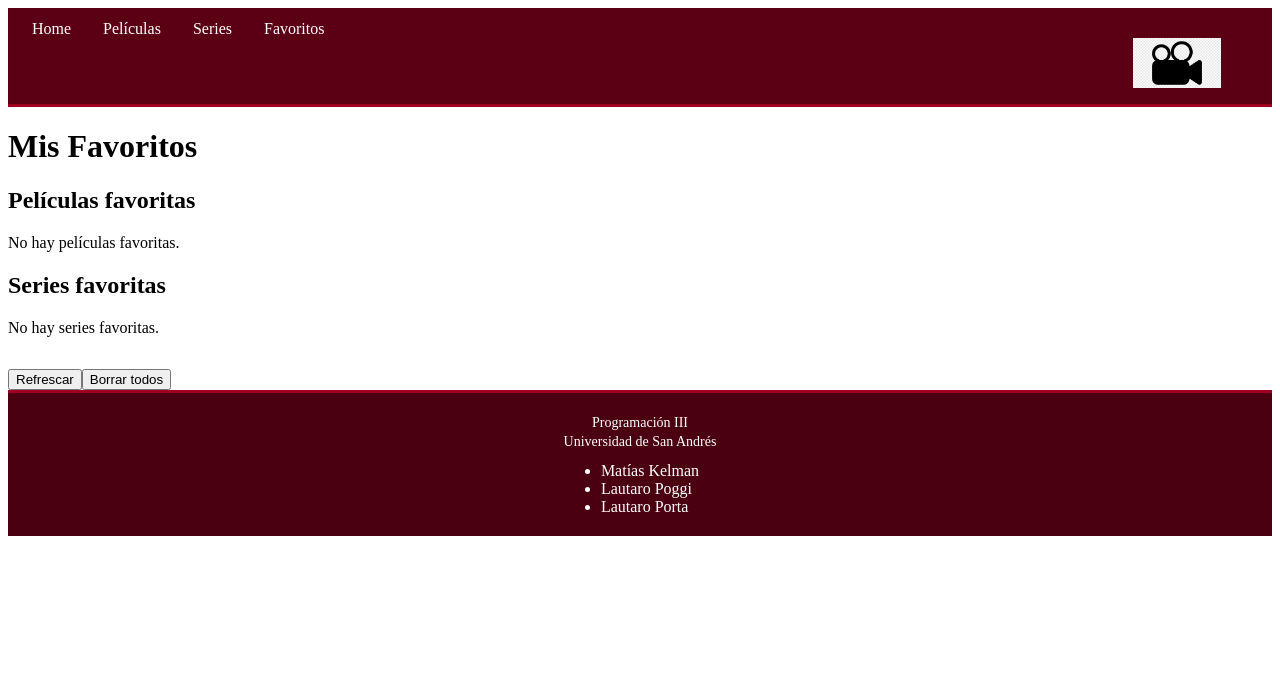
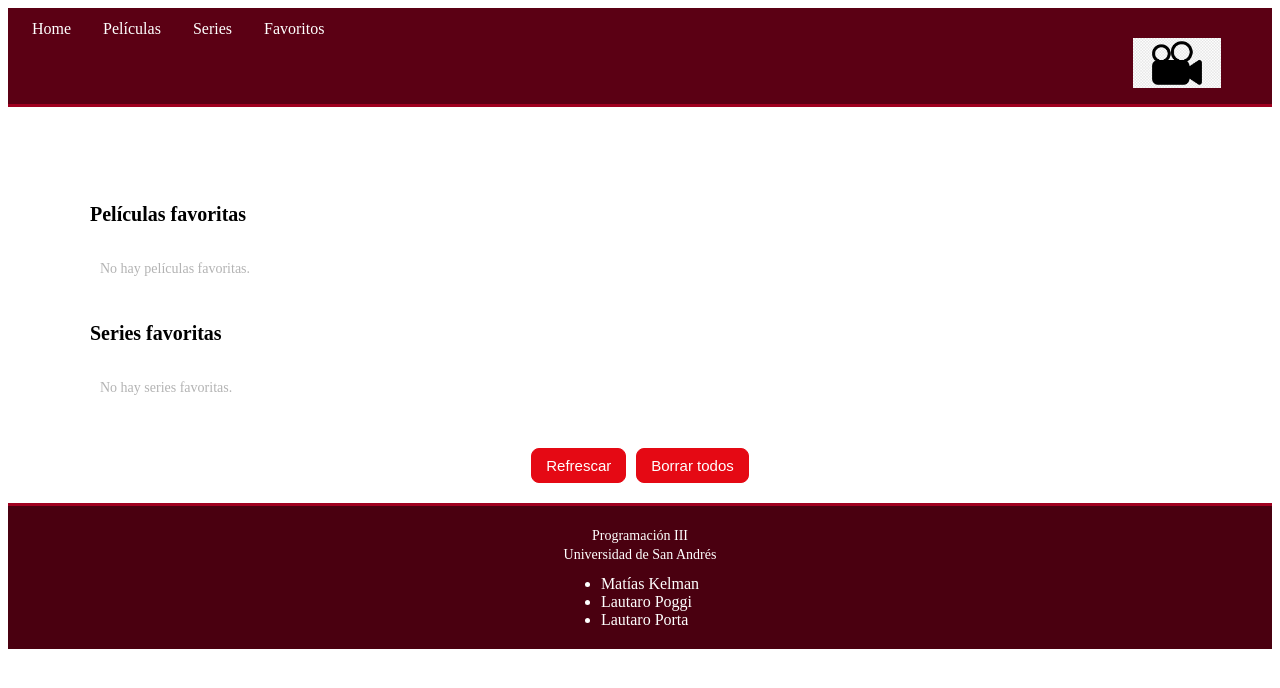
Before and after one commit to matiaskelman/PI_Prog3_Grupo10, a React (Create React App) app in the folder myapp/: page /Favoritos in a window 1280 px wide. Shown: the top 688 px of the page. Built offline with nearby package versions, Linux system fonts and the light colour scheme.

Commit message:
Favoritos acomodado + css de favoritos + Punto 9 completo, loader en todas las paginas

```diff
--- /dev/null
+++ b/myapp/src/Components/Favorites/favorites.css
@@ -0,0 +1,100 @@
+.favorites-container {
+  max-width: 1100px;
+  margin: 0 auto;
+  padding: 20px;
+  color: #ffffff;
+}
+
+.page-title {
+  font-size: 28px;
+  font-weight: 700;
+  margin-bottom: 20px;
+  text-align: center;
+  color: #ffffff;
+}
+
+.section-title {
+  font-size: 20px;
+  font-weight: 600;
+  margin: 25px 0 15px;
+  color: black;
+}
+
+.grid {
+  display: grid;
+  gap: 20px;
+}
+
+.card-article {
+  background: #1b1b1b;
+  border: 1px solid #2a2a2a;
+  border-radius: 12px;
+  text-align: center;
+  padding: 12px;
+}
+
+
+
+.card-article img {
+  width: 100%;
+  height: 270px;
+  object-fit: cover;
+  border-radius: 8px;
+  margin-bottom: 10px;
+}
+
+.card-article h3 {
+  font-size: 16px;
+  font-weight: 600;
+  margin: 8px 0;
+  color: #ffffff;
+}
+
+.card-article a {
+  color: #e50914;
+  font-size: 14px;
+  text-decoration: none;
+  margin-right: 10px;
+}
+
+.card-article button {
+  background: #6d6d6d;
+  border: 1px solid #6d6d6d;
+  border-radius: 6px;
+  padding: 6px 10px;
+  font-size: 14px;
+  color: #ffffff;
+}
+
+.card-article button:hover {
+  background: #e50914;
+  border-color: #e50914;
+}
+
+.favorites-empty {
+  font-size: 14px;
+  color: #b3b3b3;
+  text-align: center;
+  margin: 20px 0;
+}
+
+.detail-buttons {
+  display: flex;
+  gap: 10px;
+  justify-content: center;
+  margin-top: 30px;
+}
+
+.detail-buttons button {
+  background: #e50914;
+  border: 1px solid #e50914;
+  border-radius: 8px;
+  padding: 8px 14px;
+  font-size: 15px;
+  color: #ffffff;
+}
+
+
+.detail-buttons button:hover {
+  color: #e50914;
+}
--- a/myapp/src/Components/Favorites/favorites.js
+++ b/myapp/src/Components/Favorites/favorites.js
@@ -1,12 +1,14 @@
 import React, { Component } from 'react';
 import { Link } from 'react-router-dom';
+import './favorites.css';
 
 class Favoritos extends Component {
   constructor(props){
     super(props);
     this.state = {
       favoriteMovies: [],
-      favoriteSeries: []
+      favoriteSeries: [],
+      cargandoElementos: true
     };
   }
 
@@ -30,38 +32,39 @@ class Favoritos extends Component {
 
     this.setState({
       favoriteMovies: movies,
-      favoriteSeries: series
+      favoriteSeries: series,
+      cargandoElementos: false
     });
   }
 
   removeFavorite = (type, id) => {
     if (type === 'movie') {
       const updated = this.state.favoriteMovies.filter(item => item.id !== id);
-      localStorage.setItem('favoritos', JSON.stringify(updated));          // 👈 nuestra key
+      localStorage.setItem('favoritos', JSON.stringify(updated));
       this.setState({ favoriteMovies: updated });
     } else {
       const updated = this.state.favoriteSeries.filter(item => item.id !== id);
-      localStorage.setItem('favoritosSeries', JSON.stringify(updated));    // 👈 nuestra key
+      localStorage.setItem('favoritosSeries', JSON.stringify(updated));
       this.setState({ favoriteSeries: updated });
     }
   }
 
   borrarTodos(){
-    localStorage.setItem('favoritos', JSON.stringify([]));                 // 👈 nuestra key
-    localStorage.setItem('favoritosSeries', JSON.stringify([]));           // 👈 nuestra key
+    localStorage.setItem('favoritos', JSON.stringify([]));
+    localStorage.setItem('favoritosSeries', JSON.stringify([]));
     this.setState({ favoriteMovies: [], favoriteSeries: [] });
   }
 
   renderItem = (item, type) => {
     return (
-      <div key={item.id} className="card-article-popular-movies">
+      <div key={item.id} className="card-article">
         <img
           src={`https://image.tmdb.org/t/p/w500${item.poster_path}`}
           alt=""
         />
         <h3>{item.original_title || item.title || item.original_name || item.name}</h3>
         <div>
-          <Link to={`/Detalle/${item.id}`}>Ver detalle</Link> {/* ruta de tu App.js */}
+          <Link to={`/Detalle/${item.id}`}>Ver detalle</Link> {}
           <button onClick={() => this.removeFavorite(type, item.id)}>Eliminar</button>
         </div>
       </div>
@@ -69,13 +72,18 @@ class Favoritos extends Component {
   }
 
   render() {
+    if (this.state.cargandoElementos) {
+      return <h1 >Cargando...</h1>;
+  }
     return (
+
+
       <main>
         <div className="favorites-container">
           <h1 className="page-title">Mis Favoritos</h1>
 
           <h2 className="section-title">Películas favoritas</h2>
-          <section className='movies-grid'>
+          <section className='grid'>
             {this.state.favoriteMovies.length === 0 ? (
               <p className="favorites-empty">No hay películas favoritas.</p>
             ) : (
@@ -84,11 +92,11 @@ class Favoritos extends Component {
           </section>
 
           <h2 className="section-title">Series favoritas</h2>
-          <section className='movies-grid'>
+          <section className='grid'>
             {this.state.favoriteSeries.length === 0 ? (
               <p className="favorites-empty">No hay series favoritas.</p>
             ) : (
-              this.state.favoriteSeries.map(item => this.renderItem(item, 'tv'))
+              this.state.favoriteSeries.map(item => this.renderItem(item, 'series'))
             )}
           </section>
 
--- a/myapp/src/Components/Serie/serie.js
+++ b/myapp/src/Components/Serie/serie.js
@@ -33,7 +33,7 @@ class Serie extends Component {
   agregarFavorito(id) {
     const recuperoFavoritos = localStorage.getItem('favoritosSeries');
     const favoritosParseados = recuperoFavoritos !== null ? JSON.parse(recuperoFavoritos) : [];
-    favoritosParseados.push(id);
+    favoritosParseados.push(this.state.informacionItem);
     localStorage.setItem('favoritosSeries', JSON.stringify(favoritosParseados));
     this.setState({ esFavorito: true });
   }
@@ -41,7 +41,7 @@ class Serie extends Component {
   sacarFavorito(id) {
     const recuperoFavoritos = localStorage.getItem('favoritosSeries');
     const favoritosParseados = recuperoFavoritos !== null ? JSON.parse(recuperoFavoritos) : [];
-    const filtroFavoritos = favoritosParseados.filter(f => f !== id);
+    const filtroFavoritos = favoritosParseados.filter(f => f.id !== id);
     localStorage.setItem('favoritosSeries', JSON.stringify(filtroFavoritos));
     this.setState({ esFavorito: false });
   }
--- a/myapp/src/screens/Detalle/Detalle.js
+++ b/myapp/src/screens/Detalle/Detalle.js
@@ -7,7 +7,7 @@ export class Detalle extends Component {
     super(props);
     this.state = {
       detalle: [],
-      cargando: true,
+      cargandoElementos: true,
       id: props.match.params.id
 
     };
@@ -19,7 +19,7 @@ id = id.slice(1)
     fetch( `https://api.themoviedb.org/3/movie/${id}?api_key=f9fed29318027d1571e2d4e385ce272d&language=es-ES&page=1`)
       .then(response => response.json())
       .then(data => {
-        this.setState({ detalle: data, cargando: false })
+        this.setState({ detalle: data,cargandoElementos: false })
         console.log(data)
       })
       .catch(() => this.setState({ detalle: [] }));
@@ -29,7 +29,7 @@ else {
     fetch( `https://api.themoviedb.org/3/tv/${id}?api_key=f9fed29318027d1571e2d4e385ce272d&language=es-ES&page=1`)
       .then(response => response.json())
       .then(data => {
-        this.setState({ detalle: data, cargando: false })
+        this.setState({ detalle: data, cargandoElementos: false })
         console.log(data)
       })
       .catch(() => this.setState({ detalle: [] }));
@@ -40,6 +40,10 @@ else {
 
 let id = this.props.match.params.id
     const item = this.state.detalle;
+
+       if (this.state.cargandoElementos) {
+    return <h1>Cargando...</h1>;
+  }
 
     if(id[0] === "1"){
 
--- a/myapp/src/screens/Peliculas/Peliculas.js
+++ b/myapp/src/screens/Peliculas/Peliculas.js
@@ -5,7 +5,7 @@ export class Peliculas extends Component {
     super(props);
     this.state = {
       data: [],
-      cargando: true,
+      cargandoElementos: true,
       pag: 1
     };
 
@@ -17,11 +17,11 @@ export class Peliculas extends Component {
       .then(data => {
         this.setState({
           data: data.results,
-          cargando: false,
+          cargandoElementos: false,
           pag: this.state.pag + 1
         })
       })
-      .catch(() => this.setState({ data: [], cargando: false }));
+      .catch(() => this.setState({ data: [], cargandoElementos: false }));
   }
 cargarMas() {
   fetch(`https://api.themoviedb.org/3/movie/popular?api_key=f9fed29318027d1571e2d4e385ce272d&language=es-ES&page=${this.state.pag}`)
@@ -42,16 +42,15 @@ cargarMas() {
   render() {
   return (
     <div>
+      {  this.state.cargandoElementos ? <h1>Cargando...</h1>   : (
+            <>
               <Movies
-          titulo="Popular movies this week"
-          videos={this.state.data}
-          toAll="/movies?mode=popular"
-        />
-         {this.state.cargando ? null : (
+                titulo="Popular movies this week" videos={this.state.data} toAll="/movies?mode=popular" />
               <button onClick={() => this.cargarMas()}>Cargar más</button>
-         )}
+            </>
+          )
+      }
     </div>
-
   )
 }
 }
--- a/myapp/src/screens/Series/SeriesView.js
+++ b/myapp/src/screens/Series/SeriesView.js
@@ -7,7 +7,7 @@ export class SeriesView extends Component {
     super(props);
     this.state = {
       series: [],
-      cargando: true,
+      cargandoElementos: true,
       pag: 1
     };
 
@@ -19,12 +19,12 @@ export class SeriesView extends Component {
       .then(data => {
         this.setState(
           { series: data.results || [],
-          cargando: false,
+          cargandoElementos: false,
           pag: this.state.pag + 1
         });
 
       })
-      .catch(() => this.setState({ series: [],cargando:false }));
+      .catch(() => this.setState({ series: [],cargandoElementos:false }));
   }
 
     cargarMas() {
@@ -38,19 +38,18 @@ export class SeriesView extends Component {
       })
        .catch((error) => console.log("Error Fetch", error));
     }
-  render() {
-    return (
-      <div>
-        <Series data = {this.state.series}/>
-        {this.state.cargando ? null : (
-          <button onClick={() => this.cargarMas()} className="cargarMas">
-            Cargar más
-          </button> )}
-
-      </div>
-
-    )
-  }
+render() {
+  return (
+    <div>
+      {
+        this.state.cargandoElementos  ? <h1>Cargando...</h1>  : (
+            <>
+              <Series data={this.state.series} />
+              <button onClick={() => this.cargarMas()} className="cargarMas"> Cargar más </button>
+            </>
+          )
+      }
+      </div> )}
 }
 
 export default SeriesView;
```
Lines whose indentation alone changed are shown as unchanged.
